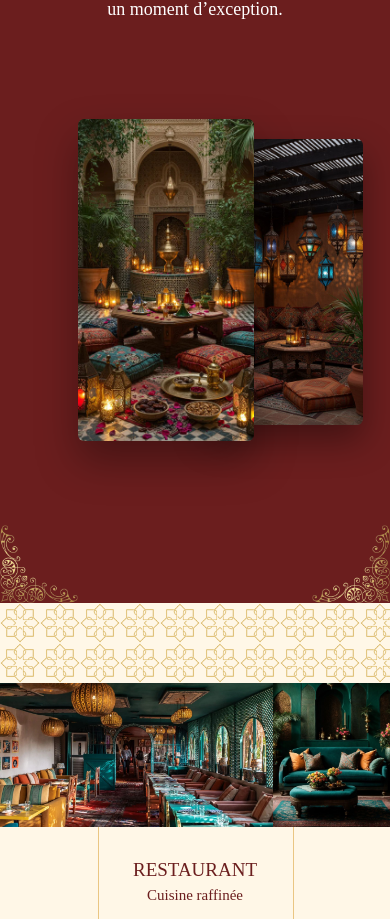
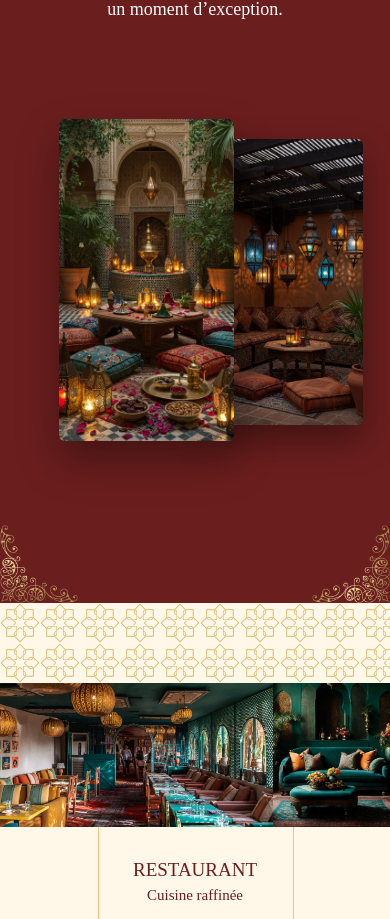
Before and after one commit to Nada00-sudo/menu-de-luxe, a React (Vite) app: page / in a window 390 px wide. Shown: the part 1085-2004 px from the top of the page. Built offline with nearby package versions, Linux system fonts and the light colour scheme; a web font is replaced by a local one.

Commit message:
changes extra

```diff
--- a/src/components/Apropos.css
+++ b/src/components/Apropos.css
@@ -151,7 +151,7 @@
   box-shadow: 0 20px 40px rgba(0,0,0,0.35);
   z-index: 2;
   bottom:-85px;
-  right: 10%;
+  right: 20%;
 }
 .image_restaut .img-overlay {
   position: absolute;
```
